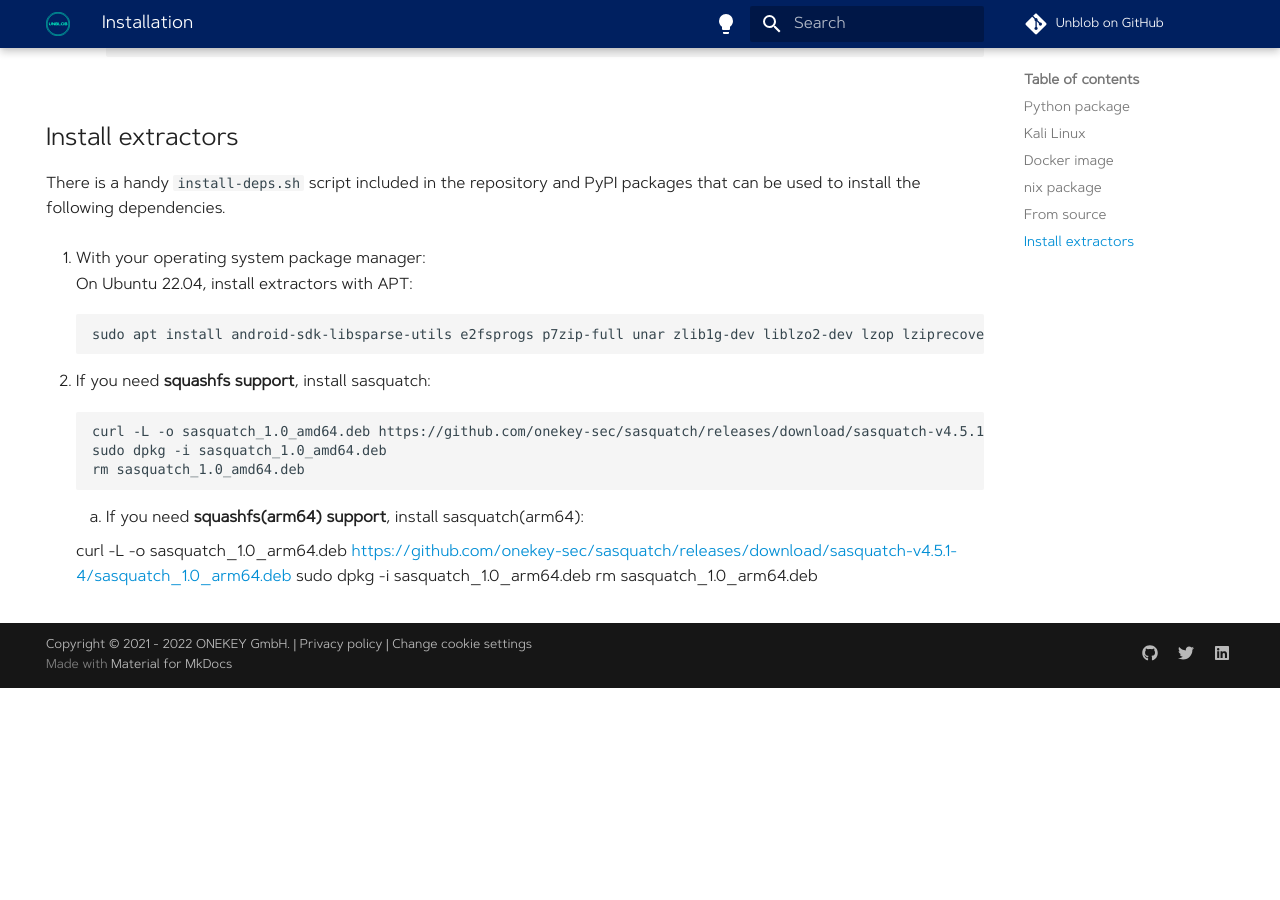
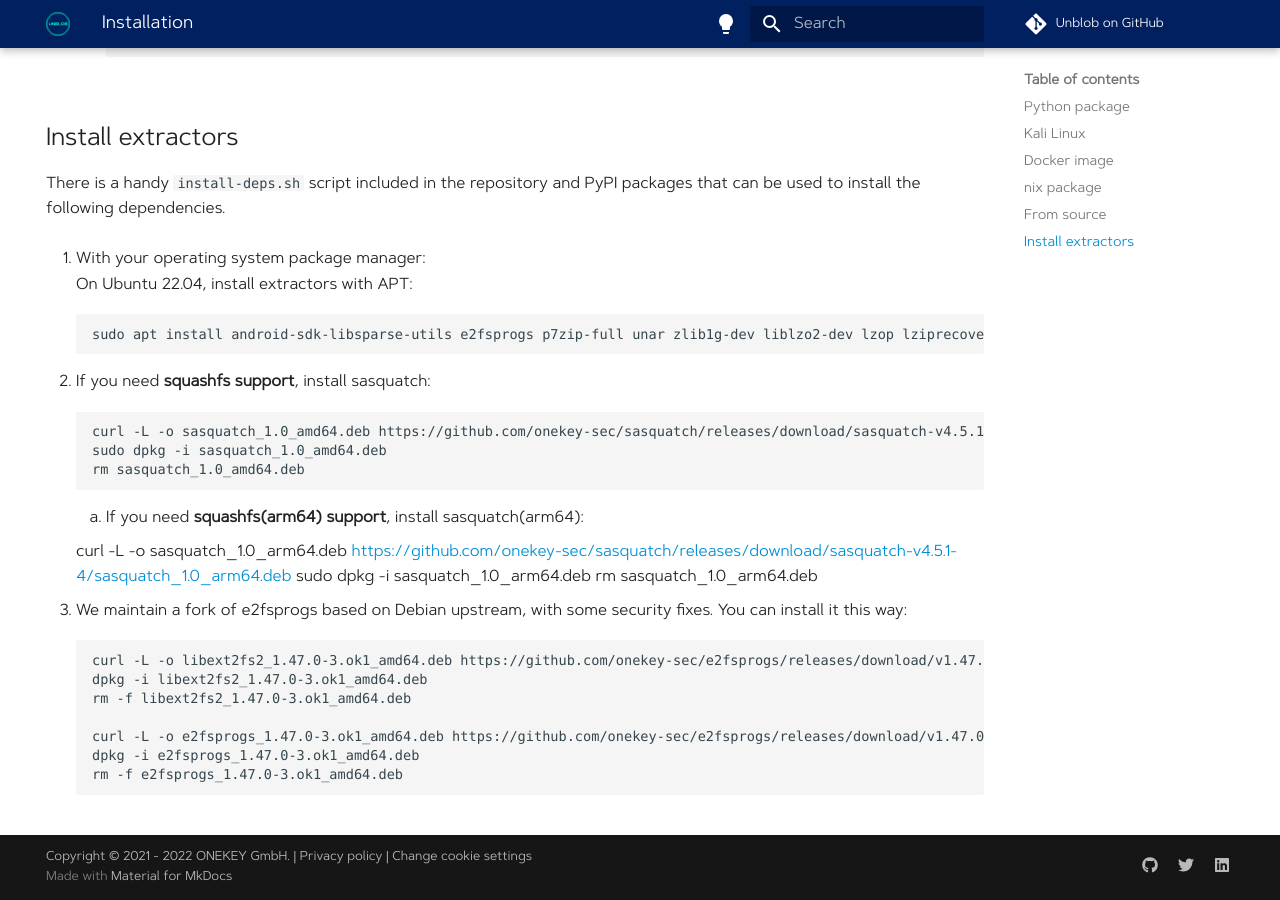
Before and after one commit to onekey-sec/unblob, an MkDocs documentation site: the page built from docs/installation.md, in a window 1280 px wide and 900 px high, scrolled down 2808 px. Built offline with MkDocs 1.6.1 and Material for MkDocs 9.7.7, drawn with Linux system fonts in a browser that asks for light colours; comment, search, counter and statistics services are not loaded; before the commit the page ends 3496 px from its top, so only the background shows below that.

Commit message:
chore(deps): move e2fsprogs dependency to onekey maintained fork.

```diff
--- a/docs/installation.md
+++ b/docs/installation.md
@@ -140,3 +140,13 @@ There is a handy `install-deps.sh` script included in the repository and PyPI pa
        curl -L -o sasquatch_1.0_arm64.deb https://github.com/onekey-sec/sasquatch/releases/download/sasquatch-v4.5.1-4/sasquatch_1.0_arm64.deb
        sudo dpkg -i sasquatch_1.0_arm64.deb
        rm sasquatch_1.0_arm64.deb
+
+4. We maintain a fork of e2fsprogs based on Debian upstream, with some security fixes. You can install it this way:
+
+        curl -L -o libext2fs2_1.47.0-3.ok1_amd64.deb https://github.com/onekey-sec/e2fsprogs/releases/download/v1.47.0-3.ok1/libext2fs2_1.47.0-3.ok1_amd64.deb
+        dpkg -i libext2fs2_1.47.0-3.ok1_amd64.deb
+        rm -f libext2fs2_1.47.0-3.ok1_amd64.deb
+
+        curl -L -o e2fsprogs_1.47.0-3.ok1_amd64.deb https://github.com/onekey-sec/e2fsprogs/releases/download/v1.47.0-3.ok1/e2fsprogs_1.47.0-3.ok1_amd64.deb
+        dpkg -i e2fsprogs_1.47.0-3.ok1_amd64.deb
+        rm -f e2fsprogs_1.47.0-3.ok1_amd64.deb
```
Also changed, not shown: 2 other files.
